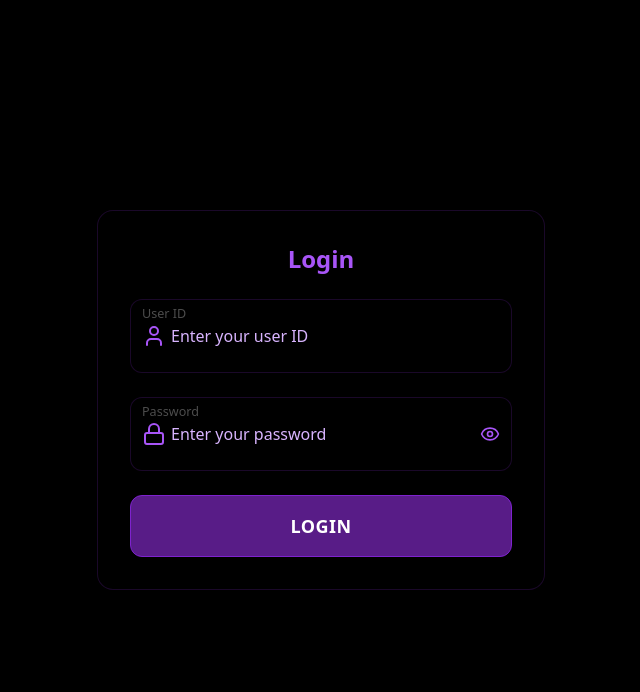
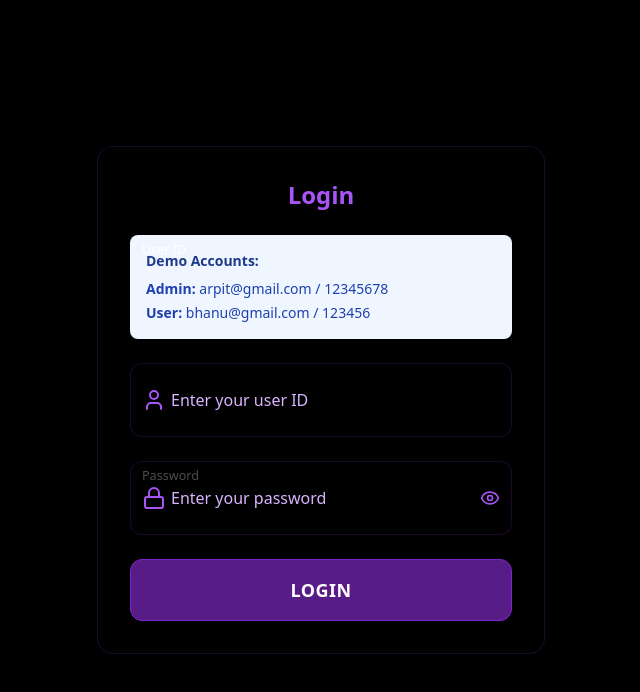
Before and after one commit to Arpit22cse/smmFrontend, a React (Vite) app: page /login in a window 1280 px wide. Shown: the top 692 px of the page, without its empty margins (319-959 px from the left). Built offline with nearby package versions, Linux system fonts and the light colour scheme; no server answers.

Commit message:
add demo login

```diff
--- a/src/pages/common/Login.jsx
+++ b/src/pages/common/Login.jsx
@@ -107,6 +107,19 @@ const LoginPage = () => {
 
         {/* User ID Input */}
         <div className="relative">
+          <div className="mb-6 p-4 bg-blue-50 rounded-lg">
+            <h3 className="text-sm font-semibold text-blue-900 mb-2">
+              Demo Accounts:
+            </h3>
+            <div className="text-sm text-blue-800 space-y-1">
+              <p>
+                <strong>Admin:</strong> arpit@gmail.com / 12345678
+              </p>
+              <p>
+                <strong>User:</strong> bhanu@gmail.com / 123456
+              </p>
+            </div>
+          </div>
           <label htmlFor="userId" className="absolute left-3 top-3 text-sm text-white pointer-events-none transform -translate-y-2 scale-90 origin-left">
             User ID
           </label>
```
Also changed, not shown: 2 other files (tests, documents, lock files or other folders).
